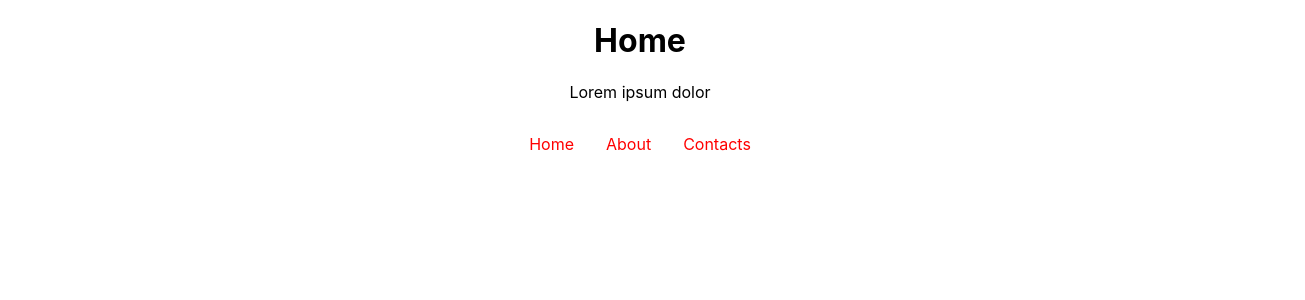
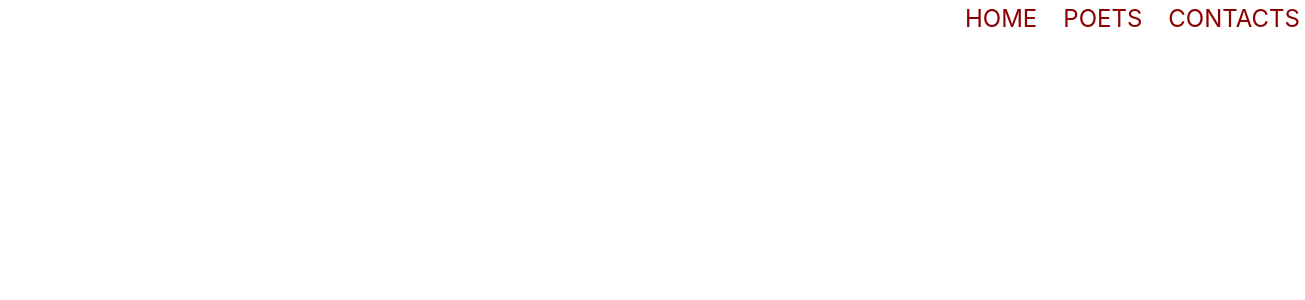
Before and after one commit to IslambekZhakypbekov/router-example, a React (Create React App) app: page / in a window 1280 px wide. Shown: the top 300 px of the page, 1305 px wide, since content can reach past the window. Built offline with nearby package versions, Linux system fonts and the light colour scheme.

Commit message:
Added nav

```diff
--- a/package.json
+++ b/package.json
@@ -6,6 +6,7 @@
     "@testing-library/jest-dom": "^5.11.10",
     "@testing-library/react": "^11.2.6",
     "@testing-library/user-event": "^12.8.3",
+    "node-sass": "^5.0.0",
     "react": "^17.0.2",
     "react-dom": "^17.0.2",
     "react-router-dom": "^5.2.0",
--- a/src/App.css
+++ b/src/App.css
@@ -1,42 +1,63 @@
-.App {
-  text-align: center;
+* {
+  box-sizing: border-box;
+  padding: 0;
+  margin: 0;
 }
 
-.App-logo {
-  height: 40vmin;
-  pointer-events: none;
+body {
+  padding: 0rem;
+  background-color: white;
 }
 
-@media (prefers-reduced-motion: no-preference) {
-  .App-logo {
-    animation: App-logo-spin infinite 20s linear;
-  }
+nav {
+  margin-left: 60rem;
+  padding: 0px;
+
+  display: flex;
+  margin-bottom: 2rem;
 }
 
-.App-header {
-  background-color: #282c34;
-  min-height: 100vh;
-  display: flex;
-  flex-direction: column;
-  align-items: center;
-  justify-content: center;
-  font-size: calc(10px + 2vmin);
-  color: white;
+.nav-link {
+
+  position: relative;
+  margin-right: 1rem;
+  text-decoration: none;
+  text-transform: uppercase;
+  font-size: 1.5rem;
+  color: darkred;
 }
 
-a {
-  text-align: center;
-  text-decoration: none;
-  padding: 1rem;
-  color: #ff0000;
-  display: inline-flex;
+.nav-link:last-child {
+  margin-right: 0;
+}
+.nav-link {
+  padding: 5px;
+
+  padding-top: 0.1rem;
+  border-top: 0.125rem solid transparent;
+  padding-bottom: 0.1rem;
+  border-bottom: 0.125rem solid transparent;
 }
 
-@keyframes App-logo-spin {
-  from {
-    transform: rotate(0deg);
-  }
-  to {
-    transform: rotate(360deg);
-  }
+
+ .nav-link::after {
+  display: block;
+  content: "";
+  width: 100%;
+  margin-top: 0rem;
+  height: 0.25rem;
+  border-bottom:  5px solid darkred;
+  transition: 0;
+  transform: rotateY(90deg);
 }
+
+.nav-animated .nav-link:hover::after {
+  transform: rotateY(0deg);
+  transition: 0.5s;
+}
+a:focus {
+background-color: darkred;
+transition: 0.6s;
+color: white;
+padding: 5px;
+}
--- a/src/App.js
+++ b/src/App.js
@@ -1,19 +1,26 @@
 import './App.css';
 import Home from './components/Home/Home'
-import About from './components/About/About'
+import Poets from './components/Poets/Poets'
 import Contacts from './components/Contacts/Contacts'
 import { Route } from 'react-router'
 import { Link } from 'react-router-dom'
 function App() {
   return (
     <div className="App">
-      <Route path="/about" component={About} />
-      <Route path="/contacts" component={Contacts}/>
-      <Route path="/" component={Home}exact/>
-      <Link to="/">Home</Link>
-      <Link to="/about">About</Link>
-      <Link to="/contacts">Contacts</Link>
 
+		<nav className="nav nav-animated">
+      			<Route path="/about" component={Poets} />
+     			 <Route path="/contacts" component={Contacts} />
+     			 <Route path="/" component={Home}exact/>
+     			 <Link to="/" className="nav-link">Home</Link>
+     			 <Link to="/poets"   className="nav-link">Poets</Link>
+      			<Link to="/contacts"   className="nav-link">Contacts</Link>
+    	</nav>
+		<section>
+
+
+
+		</section>
 
 
     </div>
--- a/src/components/Contacts/Contacts.js
+++ b/src/components/Contacts/Contacts.js
@@ -2,8 +2,7 @@ import classes from "./Contacts.module.css";
 
 const Contacts = () => {
     return ( <div className={classes.Contacts}>
-        <h1>Contacts</h1>
-        <p>Lorem ipsum dolor</p>
+
     </div> );
 }
 
--- a/src/components/Home/Home.js
+++ b/src/components/Home/Home.js
@@ -2,8 +2,7 @@ import classes from "./Home.module.css";
 
 const Home = () => {
     return ( <div className={classes.Home}>
-        <h1>Home</h1>
-        <p>Lorem ipsum dolor</p>
+
     </div> );
 }
 
--- a/src/components/About/About.js
+++ b/src/components/Poets/Poets.js
@@ -1,9 +1,8 @@
-import classes from "./About.module.css";
+import classes from "./Poets.module.css";
 
 const About = () => {
     return ( <div className={classes.About}>
-        <h1>About</h1>
-        <p>Lorem ipsum dolor</p>
+
     </div> );
 }
 
```
Also changed, not shown: src/components/Poets/Poets.module.css (added), 1 other file (tests, documents, lock files or other folders).
